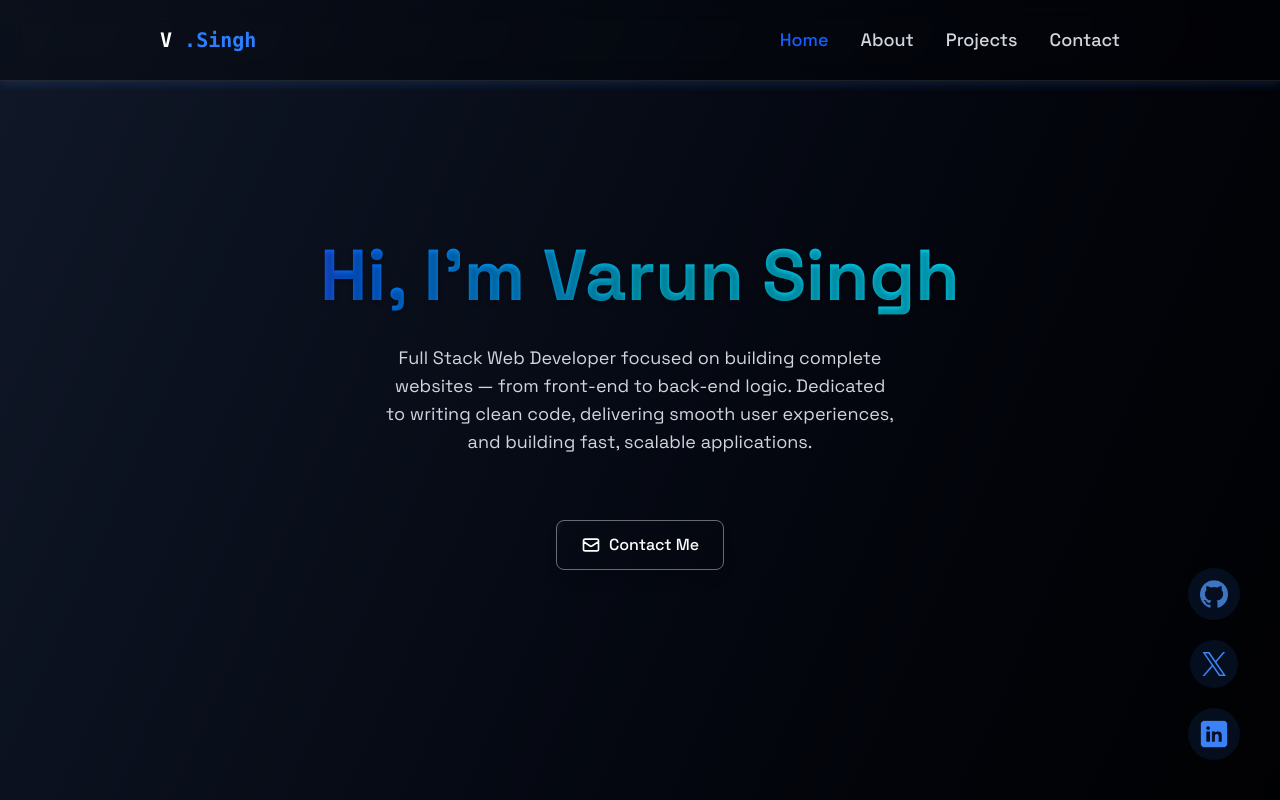
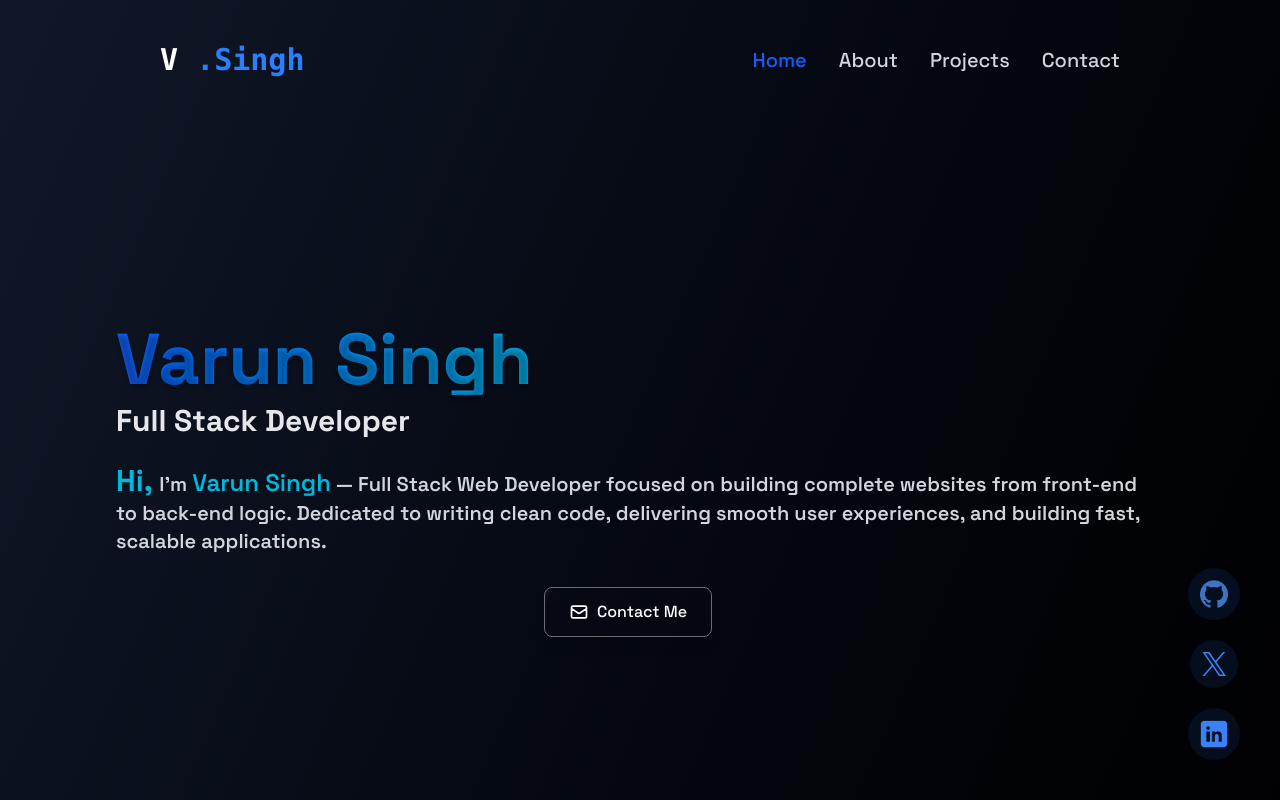
Before and after one commit to va4unsingh/PortfolioWebsite, a React (Vite) app in the folder myPortfolioWebsite/: page / in a window 1280 px wide. Shown: the top 800 px of the page. Built offline with nearby package versions, Linux system fonts and the light colour scheme.

Commit message:
home pending fix

```diff
--- a/myPortfolioWebsite/src/components/Navbar.jsx
+++ b/myPortfolioWebsite/src/components/Navbar.jsx
@@ -8,15 +8,15 @@ function Navbar({ menuOpen, setMenuOpen }) {
   }, [menuOpen]);
 
   return (
-    <nav className="fixed top-0 w-full z-30 bg-black/30 backdrop-blur-md border-b border-white/10 shadow-[0_3px_10px_rgba(59,130,246,0.2)] animate-fadeIn">
+    <nav className="fixed top-5 w-full z-30">
       <div className="mx-auto px-5 sm:px-16 md:px-20 lg:px-32 xl:px-40">
         <div className="flex justify-between items-center h-20">
           <Link
             onClick={() => window.scrollTo(0, 0)}
             to="/"
-            className="font-mono text-xl font-bold text-white transform hover:scale-105 transition duration-300"
+            className="font-mono text-3xl font-bold text-white transform hover:scale-105 transition duration-300"
           >
-            V <span className="text-blue-500">.Singh</span>
+            V <span className=" text-blue-500">.Singh</span>
           </Link>
 
           <button
@@ -33,7 +33,7 @@ function Navbar({ menuOpen, setMenuOpen }) {
             )}
           </button>
 
-          <div className="hidden md:flex items-center space-x-8">
+          <div className=" hidden md:flex items-center space-x-8">
             {/* Home */}
             <NavLink
               onClick={() => window.scrollTo(0, 0)}
@@ -41,7 +41,7 @@ function Navbar({ menuOpen, setMenuOpen }) {
               className={({ isActive }) =>
                 `${
                   isActive ? "text-blue-600" : "text-gray-300 hover:text-white"
-                }  text-lg group relative font-medium duration-300 `
+                }  text-xl group relative font-medium duration-300 `
               }
             >
               Home
@@ -55,7 +55,7 @@ function Navbar({ menuOpen, setMenuOpen }) {
               className={({ isActive }) =>
                 `${
                   isActive ? "text-blue-600" : "text-gray-300 hover:text-white"
-                }  text-lg group relative font-medium duration-300 `
+                }  text-xl group relative font-medium duration-300 `
               }
             >
               About
@@ -69,7 +69,7 @@ function Navbar({ menuOpen, setMenuOpen }) {
               className={({ isActive }) =>
                 `${
                   isActive ? "text-blue-600" : "text-gray-300 hover:text-white"
-                }  text-lg group relative font-medium duration-300 `
+                }  text-xl group relative font-medium duration-300 `
               }
             >
               Projects
@@ -83,7 +83,7 @@ function Navbar({ menuOpen, setMenuOpen }) {
               className={({ isActive }) =>
                 `${
                   isActive ? "text-blue-600" : "text-gray-300 hover:text-white"
-                }  text-lg group relative font-medium duration-300 `
+                }  text-xl group relative font-medium duration-300 `
               }
               // className=""
             >
--- a/myPortfolioWebsite/src/components/sections/Home.jsx
+++ b/myPortfolioWebsite/src/components/sections/Home.jsx
@@ -8,20 +8,33 @@ function Home() {
     <div>
       <section
         id="home"
-        className="min-h-screen flex items-center justify-center relative "
+        className="min-h-screen flex items-center justify-start relative ml-6 mt-15 md:ml-25 md:mt-20"
       >
         <RevealOnScroll>
-          <div className="text-center z-10 px-4">
-            <h1 className="text-5xl md:text-7xl font-bold mb-6 bg-gradient-to-r from-blue-600 via-cyan-500 to-cyan-400 bg-clip-text text-transparent leading-tight animate-heading [text-shadow:0_2px_4px_rgba(0,0,0,0.3)]">
-              Hi, I'm Varun Singh
+          <div className="text-start z-10 px-2 md:px-4">
+            <h1 className="text-4xl md:text-7xl font-bold bg-gradient-to-r from-blue-600 via-cyan-500 to-cyan-400 bg-clip-text text-transparent animate-heading [text-shadow:0_2px_4px_rgba(0,0,0,0.3)] leading-tight md:leading-none">
+              Varun Singh
             </h1>
 
-            <p className="text-gray-300 text-lg mb-8 max-w-lg mx-auto animate-text-reveal">
-              Full Stack Web Developer focused on building complete websites —
-              from front-end to back-end logic. Dedicated to writing clean code,
-              delivering smooth user experiences, and building fast, scalable
-              applications.
-            </p>
+            <h2 className="text-lg md:text-3xl font-bold text-gray-200 mt-2 mb-4 md:mb-6">
+              Full Stack Developer
+            </h2>
+
+            <div className="max-w-full md:max-w-5xl font-semibold text-gray-300 text-base md:text-xl animate-text-reveal">
+              <p>
+                <span className="text-lg md:text-3xl font-bold text-cyan-500">
+                  Hi,{" "}
+                </span>
+                I'm{" "}
+                <span className="text-cyan-500 text-lg md:text-2xl">
+                  Varun Singh
+                </span>{" "}
+                — Full Stack Web Developer focused on building complete websites
+                from front-end to back-end logic. Dedicated to writing clean
+                code, delivering smooth user experiences, and building fast,
+                scalable applications.
+              </p>
+            </div>
 
             <div className="flex justify-center space-x-4">
               {/* Enhanced View Projects Button */}
```
